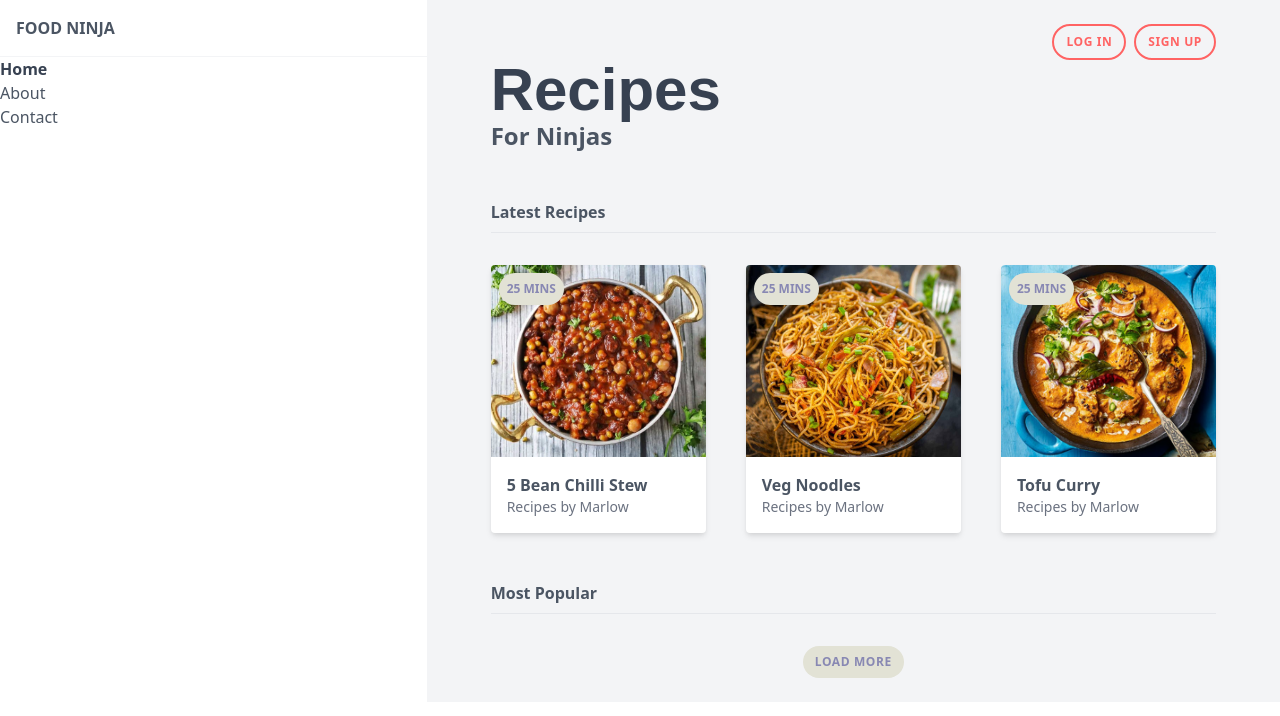
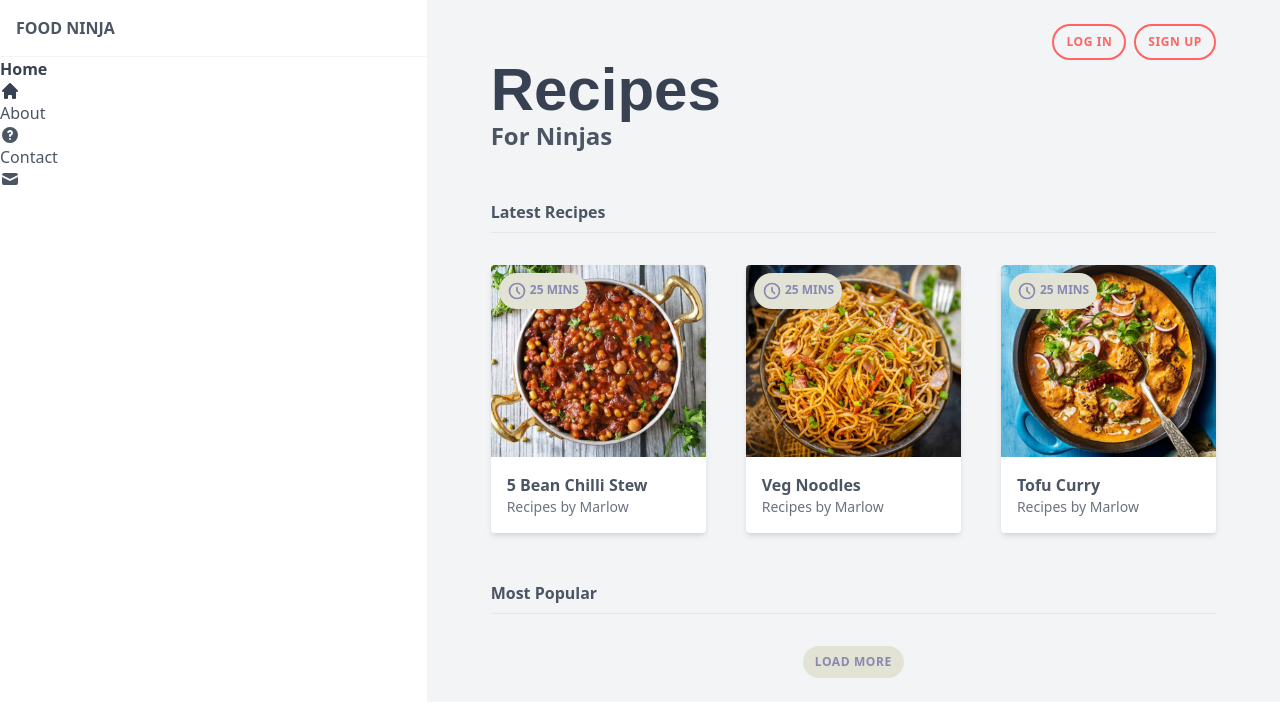
Before and after one commit to rajdeep-ghosh/recipes-tailwindcss, a website: page public/index.html in a window 1280 px wide. Drawn offline with Linux system fonts and the light colour scheme.

Commit message:
Finish till part 14

```diff
--- a/public/index.html
+++ b/public/index.html
@@ -20,13 +20,29 @@
                 </div>
                 <ul>
                     <li class="text-gray-700 font-bold">
-                        <a href="#"><span>Home</span></a>
+                        <a href="#">
+                            <span>Home</span>
+                            <svg class="w-5" xmlns="http://www.w3.org/2000/svg" class="h-5 w-5" viewBox="0 0 20 20" fill="currentColor">
+                                <path d="M10.707 2.293a1 1 0 00-1.414 0l-7 7a1 1 0 001.414 1.414L4 10.414V17a1 1 0 001 1h2a1 1 0 001-1v-2a1 1 0 011-1h2a1 1 0 011 1v2a1 1 0 001 1h2a1 1 0 001-1v-6.586l.293.293a1 1 0 001.414-1.414l-7-7z" />
+                            </svg>
+                        </a>
                     </li>
                     <li>
-                        <a href="#"><span>About</span></a>
+                        <a href="#">
+                            <span>About</span>
+                            <svg class="w-5" xmlns="http://www.w3.org/2000/svg" class="h-5 w-5" viewBox="0 0 20 20" fill="currentColor">
+                                <path fill-rule="evenodd" d="M18 10a8 8 0 11-16 0 8 8 0 0116 0zm-8-3a1 1 0 00-.867.5 1 1 0 11-1.731-1A3 3 0 0113 8a3.001 3.001 0 01-2 2.83V11a1 1 0 11-2 0v-1a1 1 0 011-1 1 1 0 100-2zm0 8a1 1 0 100-2 1 1 0 000 2z" clip-rule="evenodd" />
+                            </svg>
+                        </a>
                     </li>
                     <li>
-                        <a href="#"><span>Contact</span></a>
+                        <a href="#">
+                            <span>Contact</span>
+                            <svg class="w-5" xmlns="http://www.w3.org/2000/svg" class="h-5 w-5" viewBox="0 0 20 20" fill="currentColor">
+                                <path d="M2.003 5.884L10 9.882l7.997-3.998A2 2 0 0016 4H4a2 2 0 00-1.997 1.884z" />
+                                <path d="M18 8.118l-8 4-8-4V14a2 2 0 002 2h12a2 2 0 002-2V8.118z" />
+                            </svg>
+                        </a>
                     </li>
                 </ul>
             </nav>
@@ -57,6 +73,9 @@
                             <span class="block text-gray-500 text-sm">Recipes by Marlow</span>
                         </div>
                         <div class="bg-[#e2e2d5] text-[#8888b3] text-xs uppercase font-bold rounded-full p-2 absolute top-0 ml-2 mt-2">
+                            <svg class="w-5 inline-block" xmlns="http://www.w3.org/2000/svg" class="h-6 w-6" fill="none" viewBox="0 0 24 24" stroke="currentColor">
+                                <path stroke-linecap="round" stroke-linejoin="round" stroke-width="2" d="M12 8v4l3 3m6-3a9 9 0 11-18 0 9 9 0 0118 0z" />
+                            </svg>
                             <span>25 mins</span>
                         </div>
                     </div>
@@ -68,6 +87,9 @@
                             <span class="block text-gray-500 text-sm">Recipes by Marlow</span>
                         </div>
                         <div class="bg-[#e2e2d5] text-[#8888b3] text-xs uppercase font-bold rounded-full p-2 absolute top-0 ml-2 mt-2">
+                            <svg class="w-5 inline-block" xmlns="http://www.w3.org/2000/svg" class="h-6 w-6" fill="none" viewBox="0 0 24 24" stroke="currentColor">
+                                <path stroke-linecap="round" stroke-linejoin="round" stroke-width="2" d="M12 8v4l3 3m6-3a9 9 0 11-18 0 9 9 0 0118 0z" />
+                            </svg>
                             <span>25 mins</span>
                         </div>
                     </div>
@@ -79,6 +101,9 @@
                             <span class="block text-gray-500 text-sm">Recipes by Marlow</span>
                         </div>
                         <div class="bg-[#e2e2d5] text-[#8888b3] text-xs uppercase font-bold rounded-full p-2 absolute top-0 ml-2 mt-2">
+                            <svg class="w-5 inline-block" xmlns="http://www.w3.org/2000/svg" class="h-6 w-6" fill="none" viewBox="0 0 24 24" stroke="currentColor">
+                                <path stroke-linecap="round" stroke-linejoin="round" stroke-width="2" d="M12 8v4l3 3m6-3a9 9 0 11-18 0 9 9 0 0118 0z" />
+                            </svg>
                             <span>25 mins</span>
                         </div>
                     </div>
```
Also changed, not shown: public/styles.css.
